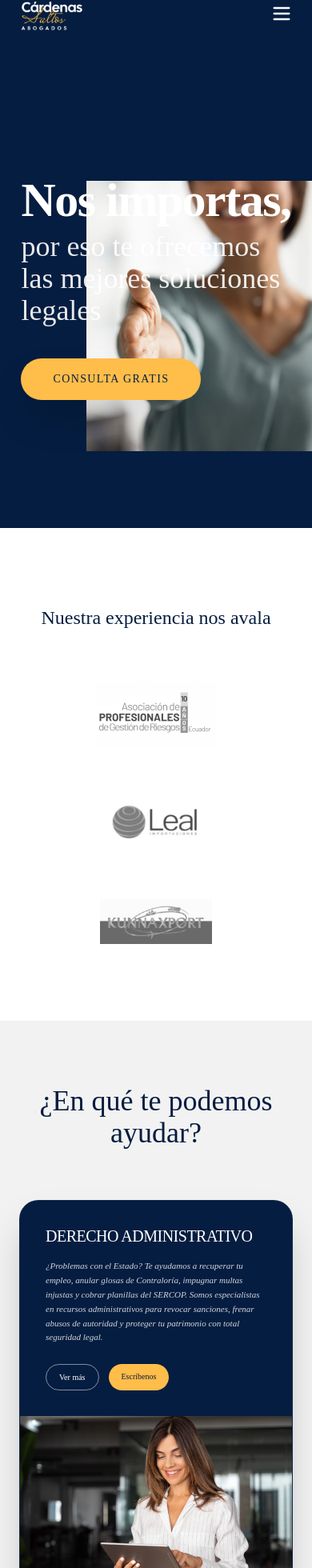
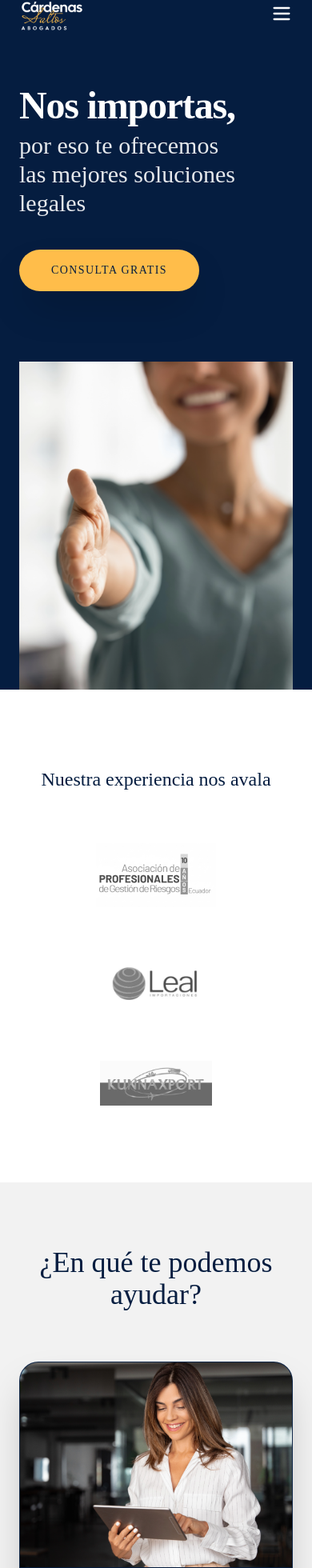
Before and after one commit to DevCardenasS/web-cardenas-saltos, a Next.js app: page / in a window 390 px wide. Shown: the part 20-1980 px from the top of the page at 80% size. Built offline with nearby package versions, Linux system fonts and the light colour scheme.

Commit message:
Update index.js

```diff
--- a/pages/index.js
+++ b/pages/index.js
@@ -10,16 +10,17 @@ export default function Home() {
         <title>Cárdenas Saltos | Inicio</title>
       </Head>
 
-      {/* HERO SECTION - SOLUCIÓN AIRE AZUL */}
-      <section className="w-full bg-[#051d40] relative min-h-[600px] flex items-center overflow-hidden">
+      {/* HERO SECTION - CORREGIDO PARA MÓVIL (NO SUPERPUESTO) */}
+      <section className="w-full bg-[#051d40] relative min-h-[700px] md:min-h-[600px] flex items-center overflow-hidden">
         <div className="max-w-7xl mx-auto w-full flex flex-col md:flex-row items-center relative px-6">
 
-          <div className="md:w-1/2 py-12 md:py-20 z-10 text-left">
+          {/* TEXTO HERO */}
+          <div className="w-full md:w-1/2 py-12 md:py-20 z-20 text-left">
             <h1 className="text-white leading-[1.1]">
-              <span className="block text-6xl md:text-7xl font-black mb-2 tracking-tight">
+              <span className="block text-5xl md:text-7xl font-black mb-2 tracking-tight">
                 Nos importas,
               </span>
-              <span className="block text-4xl md:text-5xl font-medium text-white/90">
+              <span className="block text-3xl md:text-5xl font-medium text-white/90">
                 por eso te ofrecemos <br />
                 las mejores soluciones <br />
                 legales
@@ -33,18 +34,18 @@ export default function Home() {
             </div>
           </div>
 
-          {/* IMAGEN HERO: Pegada al borde derecho y abajo para eliminar el espacio azul */}
-          <div className="md:w-1/2 absolute bottom-0 right-0 h-full flex items-end justify-end pointer-events-none">
+          {/* IMAGEN HERO: Ajustada para que en móvil baje y no tape el texto */}
+          <div className="w-full md:w-1/2 md:absolute md:bottom-0 md:right-0 h-[450px] md:h-full flex items-end justify-end pointer-events-none z-10">
             <img
                 src="/home/home-hero-Cardenas-saltos-Abogados-trabajemos-juntos.png"
                 alt="Abogada Cárdenas Saltos"
-                className="h-[90%] md:h-[110%] w-auto object-contain object-right-bottom translate-y-4"
+                className="h-full w-auto object-contain object-right-bottom md:translate-y-4"
             />
           </div>
         </div>
       </section>
 
-      {/* SECCIÓN EXPERIENCIA: Logos más grandes y separados */}
+      {/* SECCIÓN EXPERIENCIA - LOGOS MÁS GRANDES Y SEPARADOS */}
       <section className="w-full py-24 px-6 bg-white text-center">
         <h2 className="text-2xl font-medium text-[#051d40] mb-16">Nuestra experiencia nos avala</h2>
         <div className="max-w-6xl mx-auto flex flex-wrap justify-center items-center gap-16 md:gap-24 grayscale opacity-70">
@@ -66,7 +67,7 @@ export default function Home() {
         </div>
       </section>
 
-      {/* SECCIÓN SERVICIOS: Rutas corregidas (sin tildes) */}
+      {/* SECCIÓN SERVICIOS - FONDO #f2f2f2 - SIN CURSIVAS */}
       <section className="w-full py-20 px-6 bg-[#f2f2f2]">
         <h2 className="text-center text-4xl font-medium text-[#051d40] mb-16">¿En qué te podemos ayudar?</h2>
         <div className="max-w-7xl mx-auto grid md:grid-cols-2 gap-8">
@@ -101,7 +102,7 @@ export default function Home() {
         </div>
       </section>
 
-      {/* BANNER FINAL */}
+      {/* BANNER FINAL - ALINEADO IZQUIERDA */}
       <section className="w-full bg-[#ffbd4a] py-24">
         <div className="max-w-7xl mx-auto px-6 text-left">
           <h2 className="text-[#051d40] text-5xl md:text-6xl leading-tight mb-10">
@@ -118,29 +119,38 @@ export default function Home() {
   );
 }
 
+// COMPONENTE TARJETA CON ORDEN RESPONSIVE: FOTO -> TEXTO -> BOTONES
 function ServiceCard({ title, desc, img, phoneNumber }) {
   return (
     <div className="bg-[#051d40] rounded-3xl overflow-hidden flex flex-col md:flex-row min-h-[350px] shadow-2xl group border border-white/5">
-      <div className="p-8 md:w-1/2 text-white flex flex-col justify-between">
+
+      {/* IMAGEN: Primero en móvil (order-first), después del texto en desktop (md:order-last) */}
+      <div className="md:w-1/2 h-64 md:h-auto overflow-hidden bg-[#051d40] order-first md:order-last">
+        <img
+          src={img}
+          alt={title}
+          className="w-full h-full object-cover group-hover:scale-105 transition-transform duration-500"
+        />
+      </div>
+
+      {/* TEXTO Y BOTONES */}
+      <div className="p-8 md:w-1/2 text-white flex flex-col justify-between order-last md:order-first">
         <div>
           <h3 className="text-xl font-medium mb-4 uppercase leading-tight tracking-tight">{title}</h3>
-          <p className="text-[11px] text-gray-300 leading-relaxed mb-6 font-normal italic">
+          <p className="text-[12px] text-gray-300 leading-relaxed mb-8 font-normal">
             {desc}
           </p>
         </div>
-        <div className="flex gap-3">
-          <button className="border border-white/50 text-white px-4 py-2 text-[10px] rounded-full font-normal hover:bg-white hover:text-[#051d40] transition">
+        <div className="flex flex-col sm:flex-row gap-4">
+          <button className="border border-white/50 text-white px-8 py-3 text-[12px] rounded-full font-normal hover:bg-white hover:text-[#051d40] transition w-full sm:w-auto uppercase tracking-wider">
             Ver más
           </button>
           <a href={`https://wa.me/${phoneNumber}`}
-             className="bg-[#ffbd4a] text-[#051d40] px-4 py-2 text-[10px] rounded-full font-normal hover:bg-white transition text-center">
+             className="bg-[#ffbd4a] text-[#051d40] px-8 py-3 text-[12px] rounded-full font-normal hover:bg-white transition text-center w-full sm:w-auto uppercase tracking-wider">
             Escríbenos
           </a>
         </div>
       </div>
-      <div className="md:w-1/2 overflow-hidden bg-[#051d40]">
-        <img src={img} alt={title} className="w-full h-full object-cover group-hover:scale-105 transition-transform duration-500" />
-      </div>
     </div>
   );
 }
```
